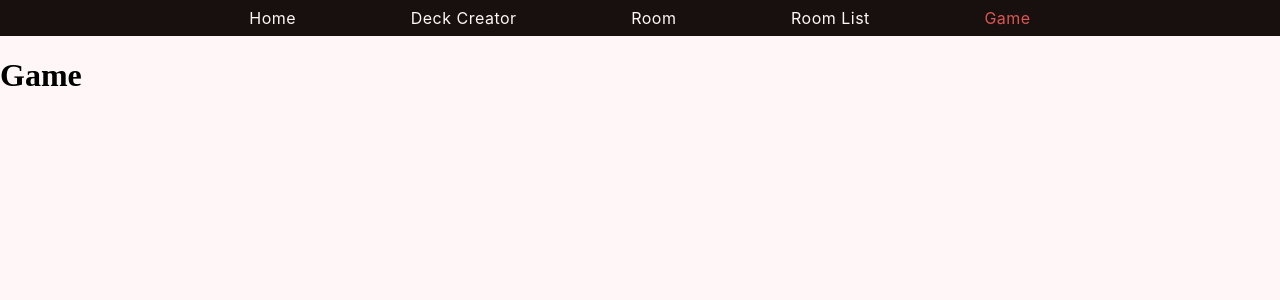
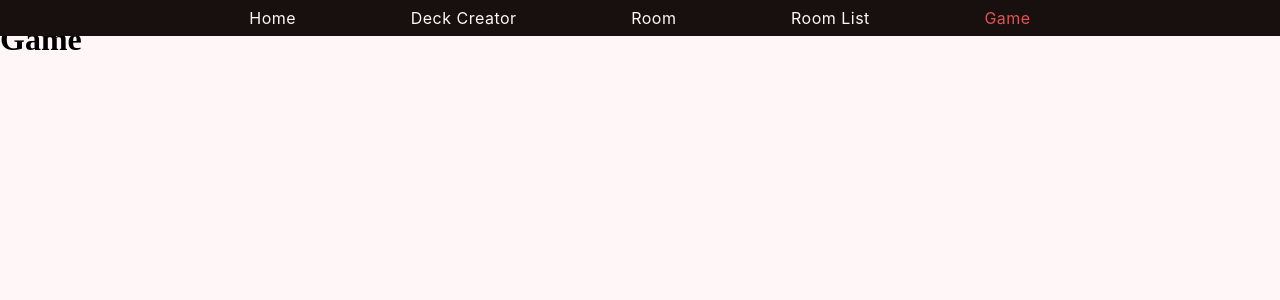
Before and after one commit to jakub-galecki/CAH, a React (Create React App) app in the folder client/: page /game in a window 1280 px wide. Shown: the top 300 px of the page. Built offline with nearby package versions, Linux system fonts and the light colour scheme.

Commit message:
Fix temporary fixed navigation

```diff
--- a/client/src/components/navigation/style.css
+++ b/client/src/components/navigation/style.css
@@ -1,5 +1,9 @@
+/* ! Navigation in this form is temporary */
 nav.navigation {
   width: 100%;
+  position: fixed;
+  left: 0;
+  top: 0;
 }
 nav.navigation ul {
   width: 100%;
--- a/client/src/pages/home/style.scss
+++ b/client/src/pages/home/style.scss
@@ -1,7 +1,4 @@
 .home {
-  position: absolute;
-  left: 0;
-  top: 0;
   font-family: 'Rokkitt';
   display: flex;
   max-width: 100%;
```
